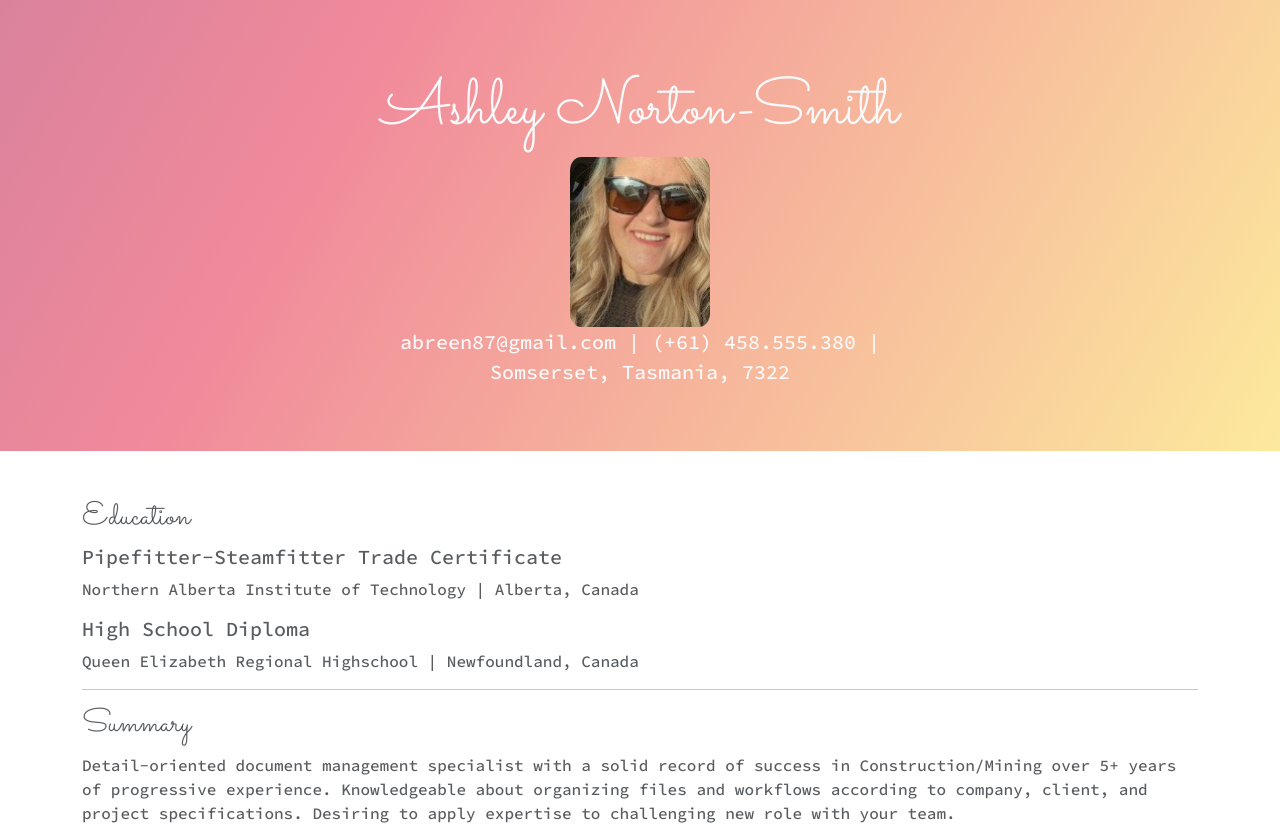
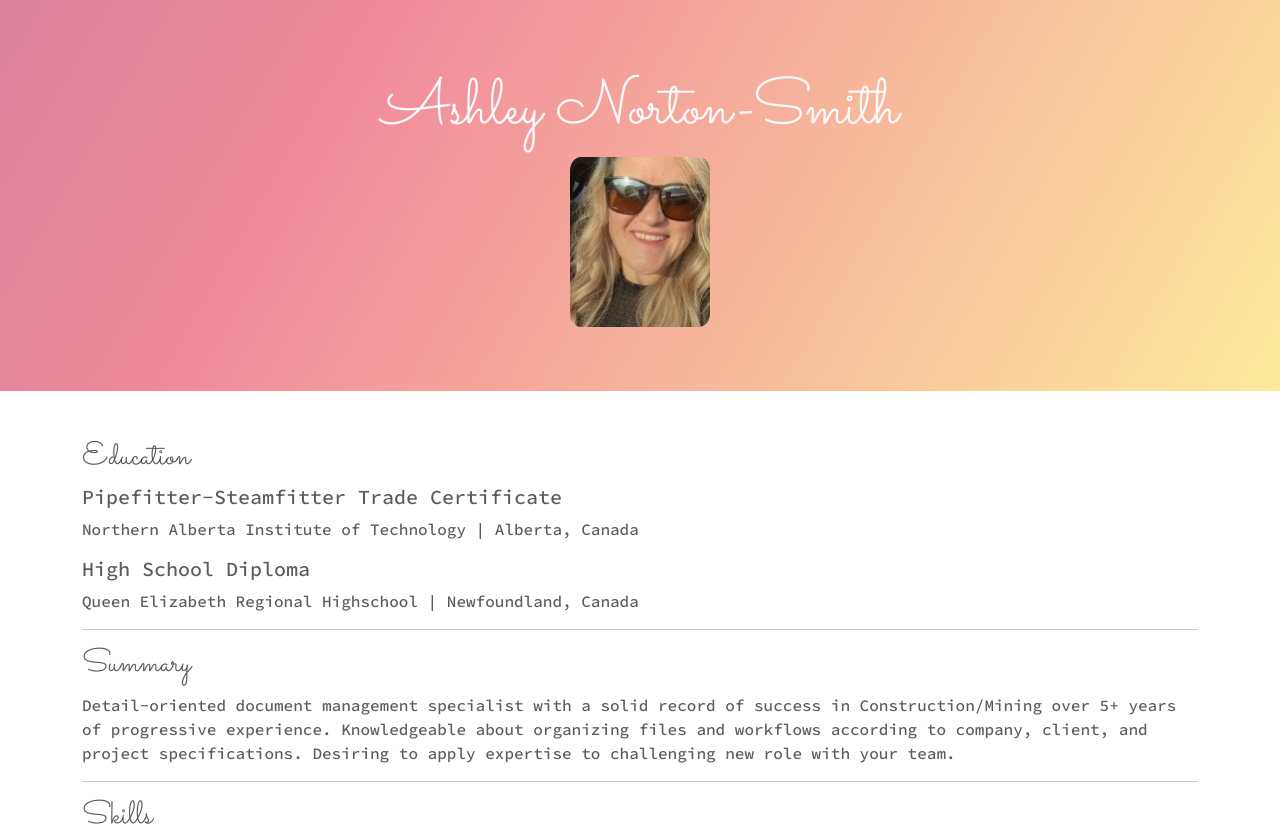
Before and after one commit to cdrgrl/AshleyNortonSmith1.0, a plain HTML site: page assets/resume.html in a window 1280 px wide. Shown: the top 839 px of the page. Drawn offline with nearby package versions, Linux system fonts and the light colour scheme.

Commit message:
Update resume.html

```diff
--- a/assets/resume.html
+++ b/assets/resume.html
@@ -40,7 +40,7 @@
           <div class="col-lg-6 mx-auto">
             <H1 id="google1" class="display-3 mt-4 text-light">Ashley Norton-Smith</H1>
             <img id="me" src="./images/Photo of Me.jpg" class="mx-lg-auto img-fluid" alt="Woman in sunglasses" width="140" height="100" loading="lazy">
-            <p id="google" class="lead py-8 text-light">abreen87@gmail.com</a> | (+61) 458.555.380 | Somserset, Tasmania, 7322
+
             </p>
           </div>
       </div>
```
